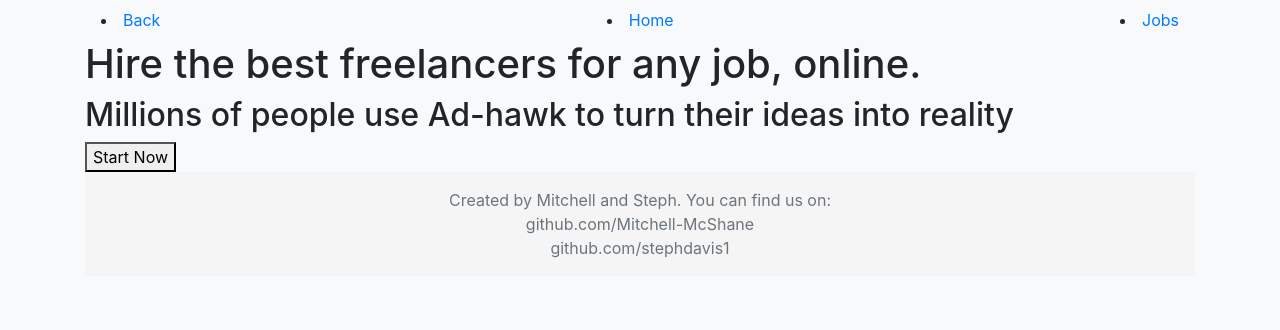
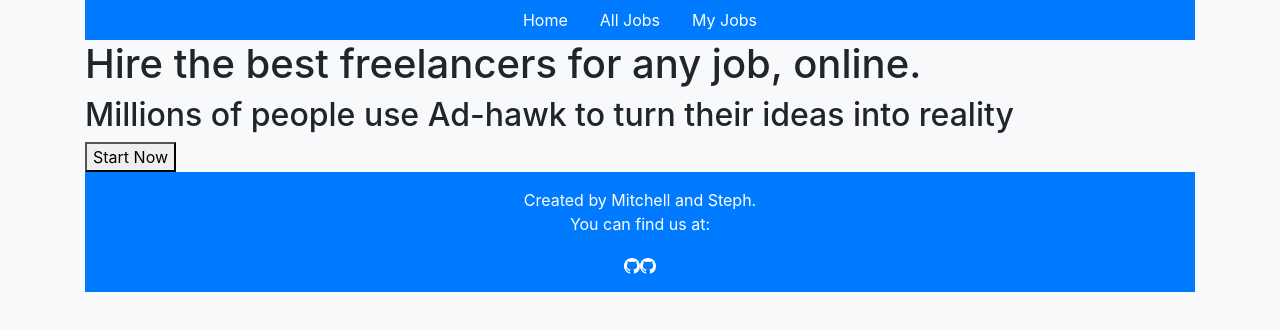
Before and after one commit to stephdavis1/FullStack-Ad-Hawk-Freelancer-App, a React (Create React App) app in the folder client/: page / in a window 1280 px wide. Shown: the top 330 px of the page. Built offline with nearby package versions, Linux system fonts and the light colour scheme.

Commit message:
homepage styling

```diff
--- a/client/package.json
+++ b/client/package.json
@@ -7,9 +7,13 @@
     "@testing-library/react": "^11.2.5",
     "@testing-library/user-event": "^12.7.1",
     "axios": "^0.21.1",
+    "bootstrap": "^4.6.0",
+    "bootstrap-icons": "^1.3.0",
     "react": "^17.0.1",
     "react-bootstrap": "^1.5.0",
+    "react-bootstrap-icons": "^1.3.0",
     "react-dom": "^17.0.1",
+    "react-markdown": "^5.0.3",
     "react-router-dom": "^5.2.0",
     "react-scripts": "4.0.2",
     "web-vitals": "^1.1.0"
--- a/client/src/App.css
+++ b/client/src/App.css
@@ -14,28 +14,45 @@
   border-radius: 4;
 }
 
-.menu{
-  text-align: center;
-  display: flex;
-  padding: 10px;
-  background-color: #EFEFEF;
-  color: #0094e4;
+/* navbar background colour */
+.justify-content-center{
+  background-color:#007bff;
 }
 
-.menu li a{
-  text-decoration: none;
+.homepage-h1 {
   text-align: center;
 }
 
-.menu li a:visited{
-  color:#0094e4;
+.homepage-h4 {
   text-align: center;
 }
 
-.menu li{
-  text-align: center;
-  padding-right: 10px;
-  list-style: none;
+.homepage-button {
+  display:flex;
+  justify-content: center;
+  align-items: center;
+}
+
+/* navbar link colour */
+a.nav-link{
   color: white;
-  font-family: "Helvetica", arial, sans-serif; font-size: 14px;
 }
+
+/* //Homepage image overlay */
+.bg-overlay {
+    background: linear-gradient(rgba(48, 48, 48, 0.7), rgba(48, 48, 48, 0.7)), url("https://unsplash.imgix.net/photo-1416339442236-8ceb164046f8?q=75&fm=jpg&s=8eb83df8a744544977722717b1ea4d09");
+    background-repeat: no-repeat;
+    background-size: cover;
+    background-position: center center;
+    color: #fff;
+    height: 450px;
+    padding-top: 150px;
+}
+
+.py-3 {
+  background-color:#007bff;
+}
+
+.text-footer{
+  color: white;
+}
--- a/client/src/App.js
+++ b/client/src/App.js
@@ -5,7 +5,7 @@ import React from 'react';
 import { BrowserRouter as Router, Route, Switch } from 'react-router-dom';
 import { Container } from 'react-bootstrap';
 import NavBar from './components/NavBar/NavBar';
-import Homepage from './components/homepage/Homepage';
+import Homepage from './components/Homepage/Homepage';
 import JobContainer from './containers/JobContainer';
 import Footer from './containers/Footer/Footer';
 
@@ -18,7 +18,8 @@ function App() {
         <NavBar />
         <Switch>
           <Route exact path="/" component={Homepage} />
-          <Route path="/jobs" component={JobContainer} />
+          <Route path="/alljobs" component={JobContainer} />
+          <Route path="/myjobs" component={JobContainer} />
         </Switch>
         <Footer />
       </Container>
--- a/client/src/components/NavBar/NavBar.js
+++ b/client/src/components/NavBar/NavBar.js
@@ -1,4 +1,5 @@
 import { Link, useHistory } from "react-router-dom";
+import Nav from "react-bootstrap/Nav";
 
 const NavBar = () => {
     const history = useHistory();
@@ -7,17 +8,11 @@ const NavBar = () => {
         history.goBack();
     }
     return (
-        <nav class="navbar">
-            <li>
-                <a className='navbar-link' href="javascript:history.back()">Back</a>
-            </li>
-            <li>
-                <Link className='navbar-link' to="/">Home</Link>
-            </li>
-            <li>
-                <Link className='navbar-link' to="/jobs">Jobs</Link>
-            </li>
-        </nav>
+        <Nav className="justify-content-center" activeKey="/home">
+            <Nav.Item><Nav.Link href="/">Home</Nav.Link></Nav.Item>
+            <Nav.Item><Nav.Link href="/alljobs">All Jobs</Nav.Link></Nav.Item>
+            <Nav.Item><Nav.Link href="/myjobs">My Jobs</Nav.Link></Nav.Item>
+        </Nav>
     )
 }
 
--- a/client/src/containers/Footer/Footer.js
+++ b/client/src/containers/Footer/Footer.js
@@ -1,5 +1,6 @@
 import React from "react";
 import { Container } from "react-bootstrap";
+import { Github } from 'react-bootstrap-icons';
 
 const Footer = () => {
 
@@ -10,12 +11,11 @@ const Footer = () => {
         }}
         >
         <Container className="py-3 text-center">
-            <span className="text-muted text-centered">
-                Created by Mitchell and Steph. You can find us on:
-                <br />
-                <i className="fab fa-github" /> github.com/Mitchell-McShane
-                <br />
-                <i className="fab fa-github" /> github.com/stephdavis1
+            <span className="text-footer text-centered">
+                <p>Created by Mitchell and Steph.
+                <br />You can find us at:</p>
+                <Github href="github.com/Mitchell-McShane">/Mitchell-McShane</Github>
+                <Github href="https://github.com/stephdavis1">/stephdavis1</Github>
             </span>
         </Container>
         </footer>
```
Also changed, not shown: client/src/components/homepage/HomePage.js (+13 -4 lines), 1 other file (tests, documents, lock files or other folders).
